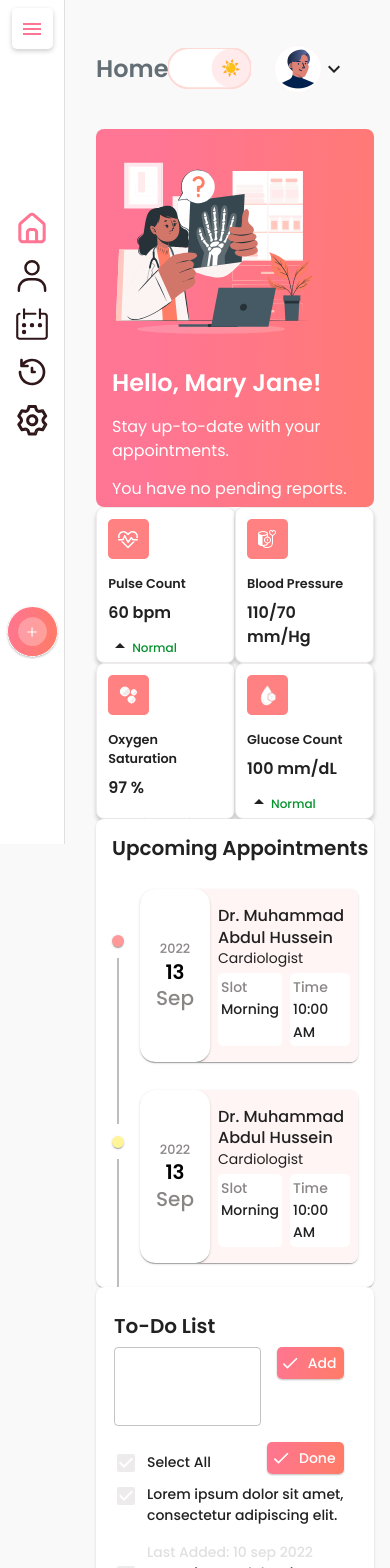
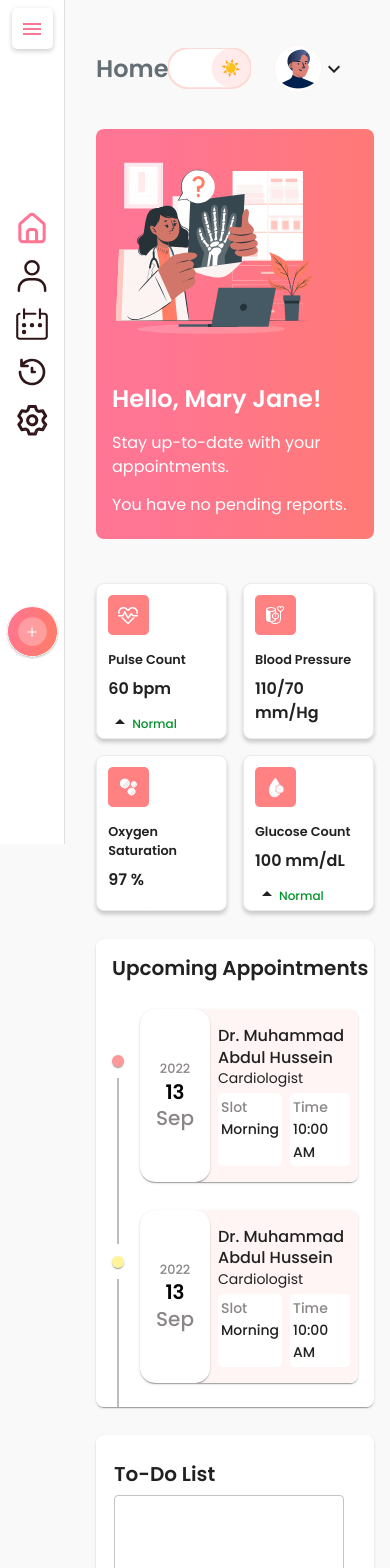
Before and after one commit to MK-Khan123/rainier-frontend, a React (Create React App) app: page / in a window 390 px wide. Shown: the top 1568 px of the page. Built offline with nearby package versions, Linux system fonts and the light colour scheme.

Commit message:
Made the website responsive according to small screen conditions

```diff
--- a/src/components/Home/Appointments/Appointments.js
+++ b/src/components/Home/Appointments/Appointments.js
@@ -99,9 +99,9 @@ const Appointments = () => {
             sx={{
                 minWidth: 275,
                 maxWidth: { md: '30rem', lg: '28.25rem' },
-                maxHeight: { sm: '29.25rem', md: '29.28rem', lg: '35.625rem' },
-                marginLeft: { md: 2, lg: 2 },
-                marginTop: { md: '1.75rem', lg: '2rem' },
+                maxHeight: { xs: '29.25rem', lg: '35.625rem' },
+                ml: { md: 2, lg: 2 },
+                mt: { xs: '1.75rem', lg: '2rem' },
                 overflow: 'auto',
                 borderRadius: '8px'
             }}
--- a/src/components/Home/CovidUpdates/CovidUpdates.js
+++ b/src/components/Home/CovidUpdates/CovidUpdates.js
@@ -17,9 +17,9 @@ const CovidUpdates = () => {
                 minWidth: 200,
                 maxWidth: { lg: '28.25rem' },
                 maxHeight: { lg: '18.75rem' },
-                marginLeft: { lg: 2 },
                 borderRadius: '8px',
-                mt: { md: '1.75rem', lg: 2 }
+                mt: { xs: '1.75rem', lg: 2 },
+                ml: { lg: 2 }
             }}
         >
             <CardContent sx={{ padding: 0, ':last-child': { padding: 0 } }}>
@@ -66,12 +66,12 @@ const CovidUpdates = () => {
                         sx={{
                             background: 'linear-gradient(101.27deg, #FF7594 -6.58%, #FF7C65 102.46%)',
                             boxShadow: '0px 1px 2px rgba(0, 0, 0, 0.25)',
+                            maxWidth: { xs: '11.0625rem', md: '23.5625rem', lg: '11.0625rem' },
+                            maxHeight: { lg: '11.875rem' },
                             borderRadius: '8px',
-                            margin: { md: 'auto', lg: 0 },
                             overflow: 'auto',
-                            maxWidth: { xs: '177px', md: '23.5625rem', lg: '11.0625rem' },
-                            maxHeight: { lg: '11.875rem' },
-                            marginBottom: { md: 2, lg: 0 }
+                            mx: { xs: 'auto', lg: 0 },
+                            mb: { xs: 2, lg: 0 }
                         }}
                     >
                         <Box
--- a/src/components/Home/HeaderMain/HeaderMain.js
+++ b/src/components/Home/HeaderMain/HeaderMain.js
@@ -12,7 +12,7 @@ const HeaderMain = () => {
                 maxHeight: { lg: '13.3125rem' },
                 background: 'linear-gradient(91.57deg, #FF7594 19.86%, #FF797B 84.16%, #FF7C65 139.72%)',
                 borderRadius: '8px',
-                marginTop: '2rem'
+                mt: '2rem'
             }}
         >
             <Grid container>
@@ -24,7 +24,8 @@ const HeaderMain = () => {
                         display: 'flex',
                         flexDirection: 'column',
                         justifyContent: 'center',
-                        px: 2
+                        px: 2,
+                        py: { xs: 2, md: 0 }
                     }}
                 >
                     <Typography color='#FFF' fontSize='1.5rem' fontWeight='600' variant="h5" gutterBottom component="div">
--- a/src/components/Home/Home.js
+++ b/src/components/Home/Home.js
@@ -17,7 +17,7 @@ const Home = () => {
         <Box sx={{ display: { lg: 'flex' } }}>
             <Sidebar />
             <Box
-                pl={{ xs: 12, md: 12, lg: 6 }}
+                pl={{ xs: 12, lg: 6 }}
                 pr={5}
                 pb={4}
                 width={{ lg: '100%' }}
--- a/src/components/Home/PatientStat/PatientStat.js
+++ b/src/components/Home/PatientStat/PatientStat.js
@@ -63,11 +63,11 @@ const PatientStat = () => {
     const theme = useTheme();
 
     return (
-        <Grid container mt={{md: '1.75rem'}} sx={{ maxWidth: {lg: '44.875rem'} }}>
+        <Grid container spacing={{ xs: 2, md: 0 }} mt={{ xs: '1.75rem' }} sx={{ maxWidth: { lg: '44.875rem' } }}>
             {
                 patientStat?.map(stat => {
                     return (
-                        <Grid key={stat.title} item xs={6} sm={6} md={3}>
+                        <Grid key={stat.title} item xs={6} md={3}>
                             <Card
                                 sx={{
                                     maxWidth: '10rem',
@@ -76,7 +76,7 @@ const PatientStat = () => {
                                     border: '1px solid #EDEBEB',
                                     boxShadow: '0px 3.29032px 4.1129px rgba(0, 0, 0, 0.2)',
                                     padding: '0.7rem',
-                                    // margin: 'auto'
+                                    margin: 'auto'
                                 }}
                             >
                                 <CardContent sx={{ padding: 0 }}>
--- a/src/components/Home/ToDoList/ToDoList.js
+++ b/src/components/Home/ToDoList/ToDoList.js
@@ -14,22 +14,22 @@ const toDos = [
     {
         id: '011',
         title: 'Lorem ipsum dolor sit amet, consectetur adipiscing elit.',
-        time: 'Last Added: 10 sep 2022'
+        time: 'Last Added: 10 Sep 2022'
     },
     {
         id: '022',
         title: 'Lorem ipsum dolor sit amet, consectetur adipiscing elit.',
-        time: 'Last Added: 10 sep 2022'
+        time: 'Last Added: 10 Sep 2022'
     },
     {
         id: '033',
         title: 'Lorem ipsum dolor sit amet, consectetur adipiscing elit.',
-        time: 'Last Added: 10 sep 2022'
+        time: 'Last Added: 10 Sep 2022'
     },
     {
         id: '044',
         title: 'Lorem ipsum dolor sit amet, consectetur adipiscing elit.',
-        time: 'Last Added: 10 sep 2022'
+        time: 'Last Added: 10 Sep 2022'
     }
 ];
 
@@ -43,9 +43,9 @@ const ToDoList = () => {
             sx={{
                 minWidth: 275,
                 maxWidth: { md: '30rem', lg: '44.875rem' },
-                maxHeight: { md: '29.28rem', lg: '27.8125rem' },
+                maxHeight: { xs: '29.25rem', lg: '27.8125rem' },
                 borderRadius: '8px',
-                marginTop: { md: '1.75rem' },
+                mt: { xs: '1.75rem' },
                 overflow: 'auto',
                 padding: {
                     xs: '0.625rem',
@@ -89,7 +89,7 @@ const ToDoList = () => {
                             marginLeft: '1rem',
                             width: '6rem',
                             height: '2rem',
-                            display: { md: 'none', lg: 'flex' },
+                            display: { xs: 'none', lg: 'flex' },
                             textTransform: 'capitalize'
                         }}
                     >
@@ -143,7 +143,7 @@ const ToDoList = () => {
                                 <Grid
                                     key={todo.id}
                                     item
-                                    mt={{ md: 2, lg: 1 }}
+                                    mt={{ xs: 2, lg: 1 }}
                                     xs={12}
                                 >
                                     <Box sx={{ display: 'flex' }}>
@@ -172,7 +172,8 @@ const ToDoList = () => {
                                             </Typography>
                                             <Typography
                                                 ml={{ md: 2, lg: 4 }}
-                                                mt={{ xs: 2, md: 0 }}
+                                                mt={{ xs: 1, md: 0 }}
+                                                mb={{ xs: 3, md: 0 }}
                                                 color={theme.palette.mode === 'dark' ? '#A6A6A6' : '#E0E0E0'}
                                                 fontWeight='500'
                                                 variant='body1'
--- a/src/components/Sidebar/Sidebar.css
+++ b/src/components/Sidebar/Sidebar.css
@@ -1,7 +1,6 @@
 .icon-size {
     width: 2rem;
     height: 2rem;
-    color: blue;
 }
 
 .menu-item-container::-webkit-scrollbar {
```
